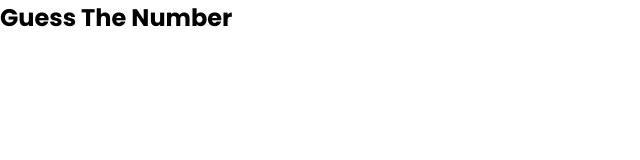
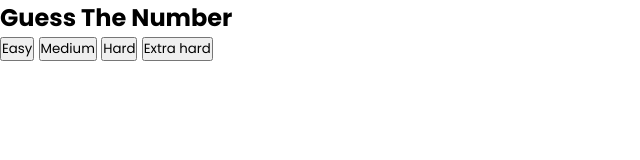
Before and after one commit to Revku/guess-the-number, a plain HTML site: page index.html in a window 1280 px wide. Shown: the whole page, without its empty margins (0-640 px from the left). Drawn offline with Linux system fonts and the light colour scheme.

Commit message:
Add difficulty buttons

```diff
--- a/index.html
+++ b/index.html
@@ -30,6 +30,13 @@
         </div>
     </div>
 
+    <div class="difficulty">
+        <button class="difficulty__btn">Easy</button>
+        <button class="difficulty__btn">Medium</button>
+        <button class="difficulty__btn">Hard</button>
+        <button class="difficulty__btn">Extra hard</button>
+    </div>
+
     <!-- JS Scripts -->
     <script src="./src/js/index.js"></script>
 </body>
```
